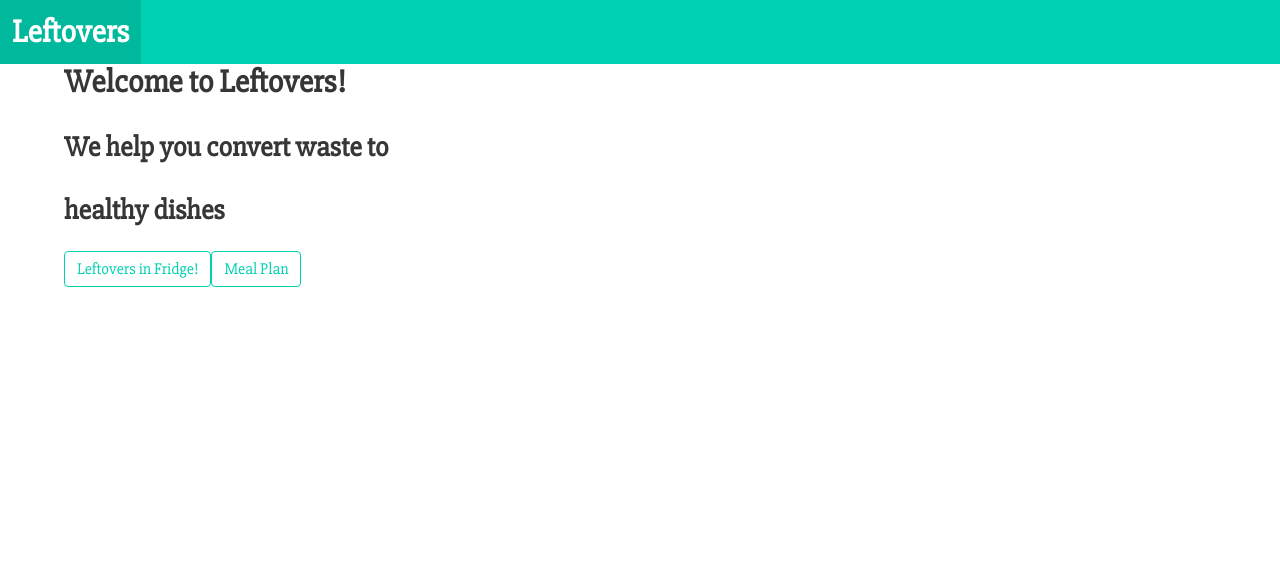
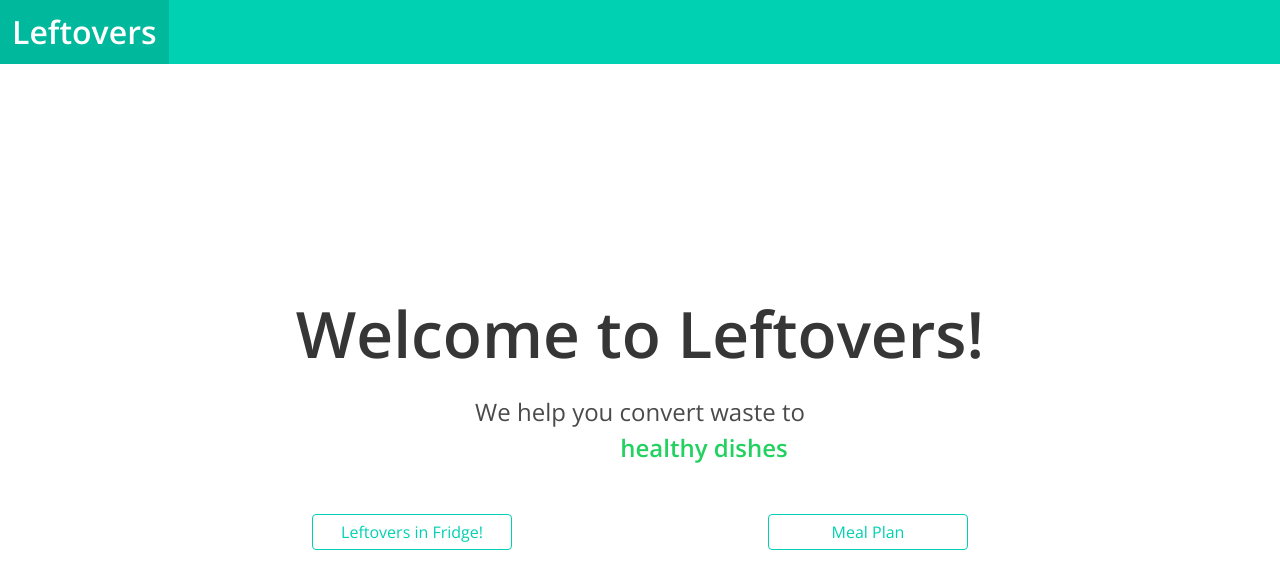
Before and after one commit to japsuchiha/Leftovers, a React (Create React App) app: page / in a window 1280 px wide. Shown: the top 588 px of the page. Built offline with nearby package versions, Linux system fonts and the light colour scheme.

Commit message:
added styles

```diff
--- a/src/App.js
+++ b/src/App.js
@@ -1,6 +1,5 @@
 import React, { Component } from 'react';
 import logo from './logo.svg';
-import './App.css';
 import Fridge from './pageComponents/Fridge';
 import Meal from './pageComponents/Meal';
 import Home from './pageComponents/Home';
--- a/src/components/DataOut.js
+++ b/src/components/DataOut.js
@@ -8,14 +8,8 @@ export default class DataOut extends React.Component{
                 this.props.data.map((obj)=>{
                     return(
                         <li key={obj.id}>{obj.title}</li>
-                    )
-                })
-           )
-       }
+                    )}))}
        else{
            return(
-               <p>lol</p>
-           )
-       }
-}
-}
+               <p></p>
+           )}}};
--- a/src/components/EnterCalorie.js
+++ b/src/components/EnterCalorie.js
@@ -1,12 +1,26 @@
 
 import React, { Component } from 'react';
 export default class EnterCalorie extends Component{
+    constructor(props){
+        super(props);
+        this.handleChange = this.handleChange.bind(this);
+    }
+    handleChange = (e) =>{
+        e.preventDefault();
+        let val = e.target.calorie.value;
+        val = val.replace(',',"%2C")
+        this.props.getData(val);
+        e.target.calorie.value = ""
+    }
     render(){
+
         return(
             <div>
                 <h1>Tell us your Calorie Intake!</h1>
                 <h3>We will recommend the best meal plan</h3>
-                <input className="calorieInput" type="text" placeholder="enter calories"/>
+                <form onSubmit={this.handleChange}>
+                <input className="calorieInput" type="text" placeholder="enter calories" name="calorie"/>
+                </form>
             </div>
         )
     }
--- a/src/components/MealData.js
+++ b/src/components/MealData.js
@@ -2,9 +2,14 @@ import React, { Component } from 'react';
 
 export default class MealData extends Component{
     render(){
-        return(
-            <table>
-            </table>
-        )
-    }
-}
+        console.log(this.props.data);
+        if(this.props.data){
+            return(
+                this.props.data.meals.map((obj)=>{
+                    return(
+                        <li key={obj.id}>{obj.title}</li>
+                    )}))}
+        else{
+            return(
+                <div></div>
+            )}}};
--- a/src/index.css
+++ /dev/null
@@ -1,7 +0,0 @@
-@import url('https://fonts.googleapis.com/css?family=Slabo+27px');
-body {
-  margin: 0;
-  padding: 0;
-  font-family: "Slabo 27px",sans-serif;
-  font-weight: 400;
-}
--- a/src/index.js
+++ b/src/index.js
@@ -1,6 +1,6 @@
 import React from 'react';
 import ReactDOM from 'react-dom';
-import './index.css';
+import './styles/index.css';
 import App from './App';
 import registerServiceWorker from './registerServiceWorker';
 
--- a/src/pageComponents/Fridge.js
+++ b/src/pageComponents/Fridge.js
@@ -2,7 +2,7 @@
 import React, { Component } from 'react';
 import AddInput from '../components/AddInput';
 import DataOut from '../components/DataOut';
-
+import '../styles/components/fridge.css'
 
 
 export default class Fridge extends Component {
@@ -41,7 +41,7 @@ export default class Fridge extends Component {
    }
     render(){
       return(
-        <div>
+        <div className="wrapper">
         <AddInput getData ={this.getData}/>
         <DataOut data={this.state.data}/>
         </div>
--- a/src/pageComponents/Home.js
+++ b/src/pageComponents/Home.js
@@ -1,18 +1,20 @@
-
+import '../styles/components/home.css';
 import React, { Component } from 'react';
 import {BrowserRouter, Route, Switch, Link} from 'react-router-dom';
 export default class Home extends Component {
     render() {
       return (
+        <div className="wrapper">
         <div className="container">
-        <div className="content">
-          <h1 className="title">Welcome to Leftovers!</h1>
-          <h2 className="sub-title">We help you convert waste to</h2>
-          <h2>healthy dishes</h2>
-          </div>
+          <h1 className="title home-title">Welcome to Leftovers!</h1>
+          <h2 className="sub-title home-sub">We help you convert waste to</h2>
+          <h2 className="sub-title home-sub-2">healthy dishes</h2>
+          <div className="btn">
           <Link className="btn-left button is-primary is-outlined" to="/Recipes">Leftovers in Fridge!</Link>
           <Link className="btn-right button is-primary is-outlined" to="/Meal">Meal Plan</Link>
-        </div>
+          </div>
+          </div>
+          </div>
       );
     }
   }
--- a/src/pageComponents/Meal.js
+++ b/src/pageComponents/Meal.js
@@ -3,11 +3,44 @@ import EnterCalorie from '../components/EnterCalorie'
 import MealData from '../components/MealData';
 
 export default class Meal extends Component {
+  constructor(props){
+    super(props);
+    this.state = {
+        data : ""
+    }
+    this.getData = this.getData.bind(this);
+}
+
+getData(calories){
+let key = "M3VXrC1jhUmshKUT8csJaRthqGvMp19tRj1jsnNuuOUlueBjxB";
+let host = "spoonacular-recipe-food-nutrition-v1.p.mashape.com";
+let header = new Headers({
+    'Accept':'application/json',
+    "X-Mashape-Key": key,
+    "X-Mashape-Host": host
+});
+    let url = `https://spoonacular-recipe-food-nutrition-v1.p.mashape.com/recipes/mealplans/generate?targetCalories=${calories}&timeFrame=day`
+    let req = new Request(url,{
+        method: 'GET',
+        headers: header
+    })
+
+    fetch(req)
+    .then((response)=>(
+        response.json()
+    )).then((json)=>{
+        this.setState(()=>{
+            return{
+                data: json
+            }
+        })
+    })
+}
     render(){
       return(
         <div>
-        <EnterCalorie/>
-        <MealData/>
+        <EnterCalorie getData={this.getData}/>
+        <MealData data={this.state.data}/>
         </div>
       )
     }
--- /dev/null
+++ b/src/styles/components/fridge.css
@@ -0,0 +1,3 @@
+.wrapper{
+    height: 90vh;
+}
--- /dev/null
+++ b/src/styles/components/home.css
@@ -0,0 +1,65 @@
+.wrapper{
+    height: 90vh;
+    display: flex;
+    justify-content: center;
+    overflow: hidden;
+}
+.container{
+    display: flex;
+    flex-direction: column;
+    justify-content: center;
+    align-items: center;
+}
+
+.home-title{
+    font-size: 4rem !important;
+}
+
+.home-sub, .home-sub-2{
+    font-size: 1.5rem;
+}
+.home-sub-2{
+    margin-left:8rem;
+    color: #23D160;
+    font-weight: 600;
+}
+.btn-left, .btn-right{
+    margin-top: 3rem;
+    width: 200px;
+}
+
+.btn-right{
+    margin-left: 8rem;
+}
+
+.btn-left{
+    margin-right: 8rem;
+}
+
+@media(max-width:400px) and (min-width:100px){
+    .home-title{
+        font-size: 1.5rem !important;
+    }
+    .home-sub, .home-sub-2{
+        font-size: 1rem;
+    }
+    .btn{
+        margin-top: 2rem;
+    }
+    .btn-left, .btn-right{
+        margin: 0 auto;
+        margin-top: 2rem;
+        width: 100%;
+    }
+}
+
+@media(max-width:700px) and (min-width:400px){
+    .home-title{
+        font-size: 2rem !important;
+    }
+
+    .btn-left, .btn-right{
+        margin: 0 auto;
+        margin-top: 2rem;
+    }
+}
--- /dev/null
+++ b/src/styles/index.css
@@ -0,0 +1,7 @@
+@import url('https://fonts.googleapis.com/css?family=Open+Sans:400,600,700');
+body {
+  margin: 0;
+  padding: 0;
+  font-family: "Open sans",sans-serif;
+  font-weight: 400;
+}
```
